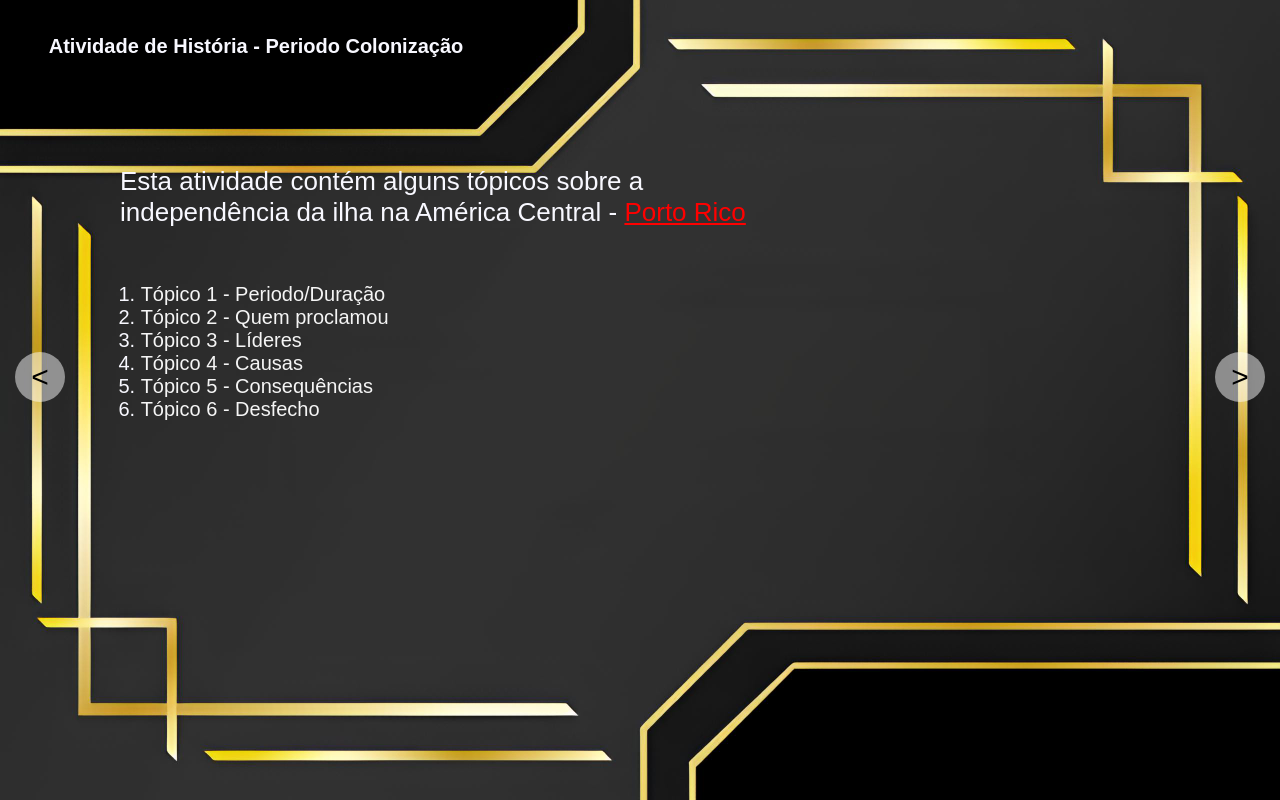
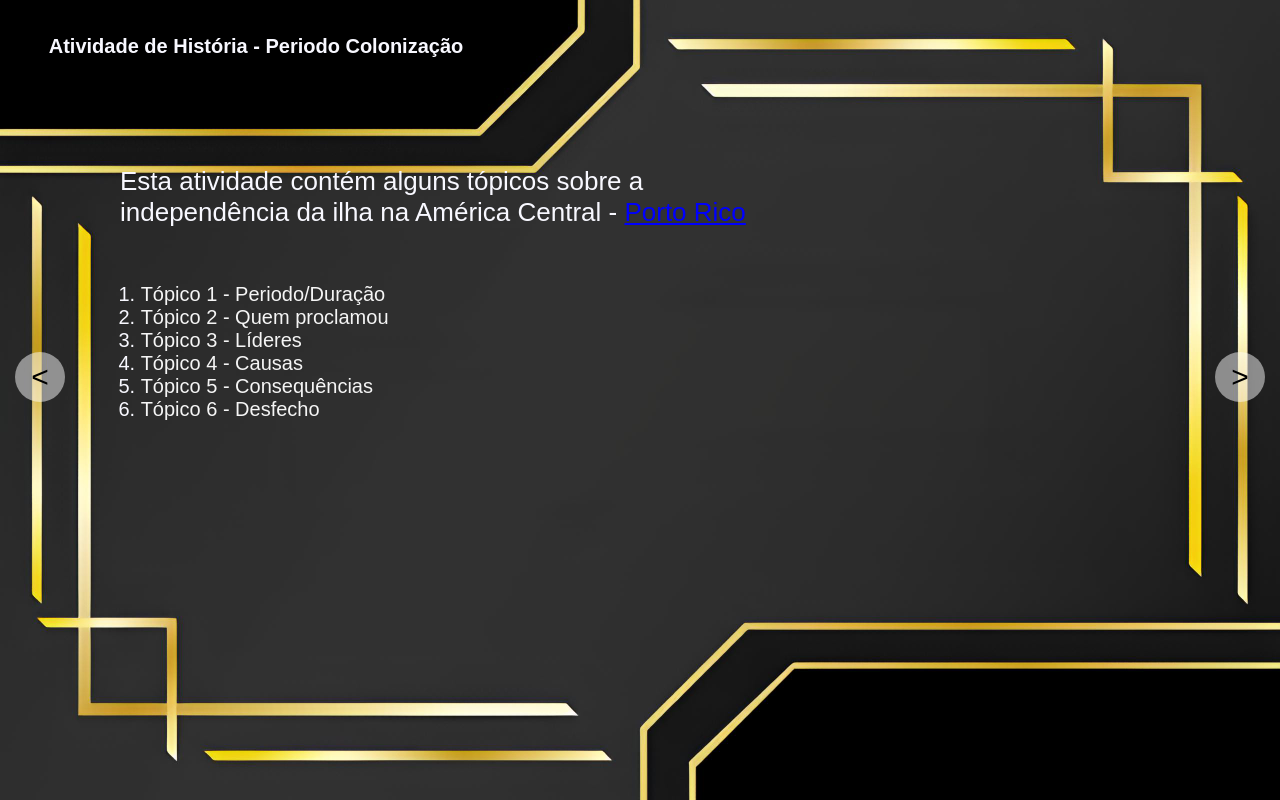
Before and after one commit to PietroDSE/slidesH, a plain HTML site: page TrabalhoHistória/index.html in a window 1280 px wide. Shown: the top 800 px of the page. Drawn offline with Linux system fonts and the light colour scheme; a web font is replaced by a local one.

Commit message:
completo 3

```diff
--- a/TrabalhoHistória/style/style.css
+++ b/TrabalhoHistória/style/style.css
@@ -56,10 +56,10 @@ div.content h1{
     top: 2%;
 }
 a{
-    color: red;
+    color: blue;
 }
 a:hover{
-    color: rgba(255, 0, 0, 0.621);
+    color: rgba(44, 44, 240, 0.979);
 }
 div.content p, .pB{
     width: 50%;
```
